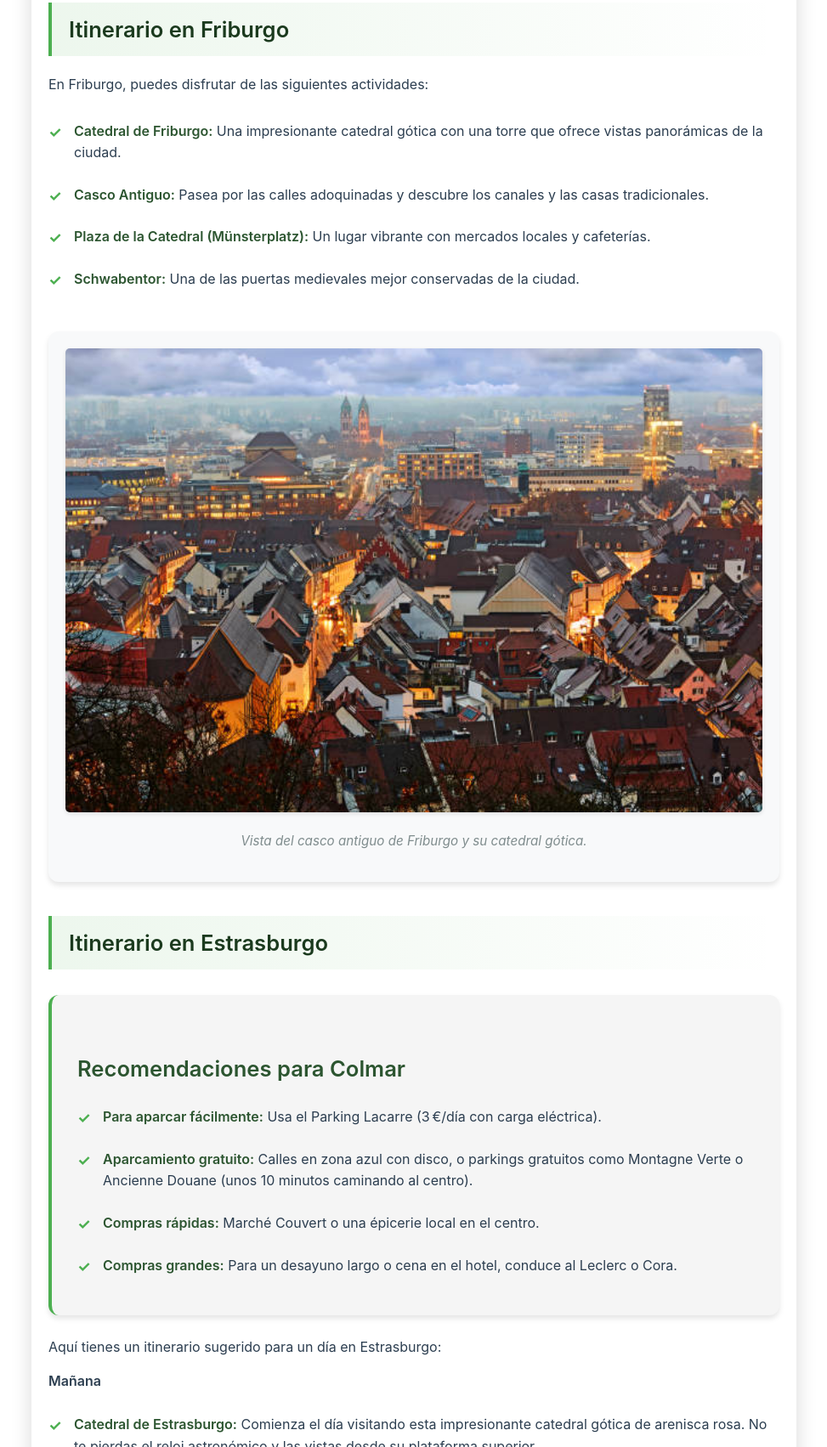
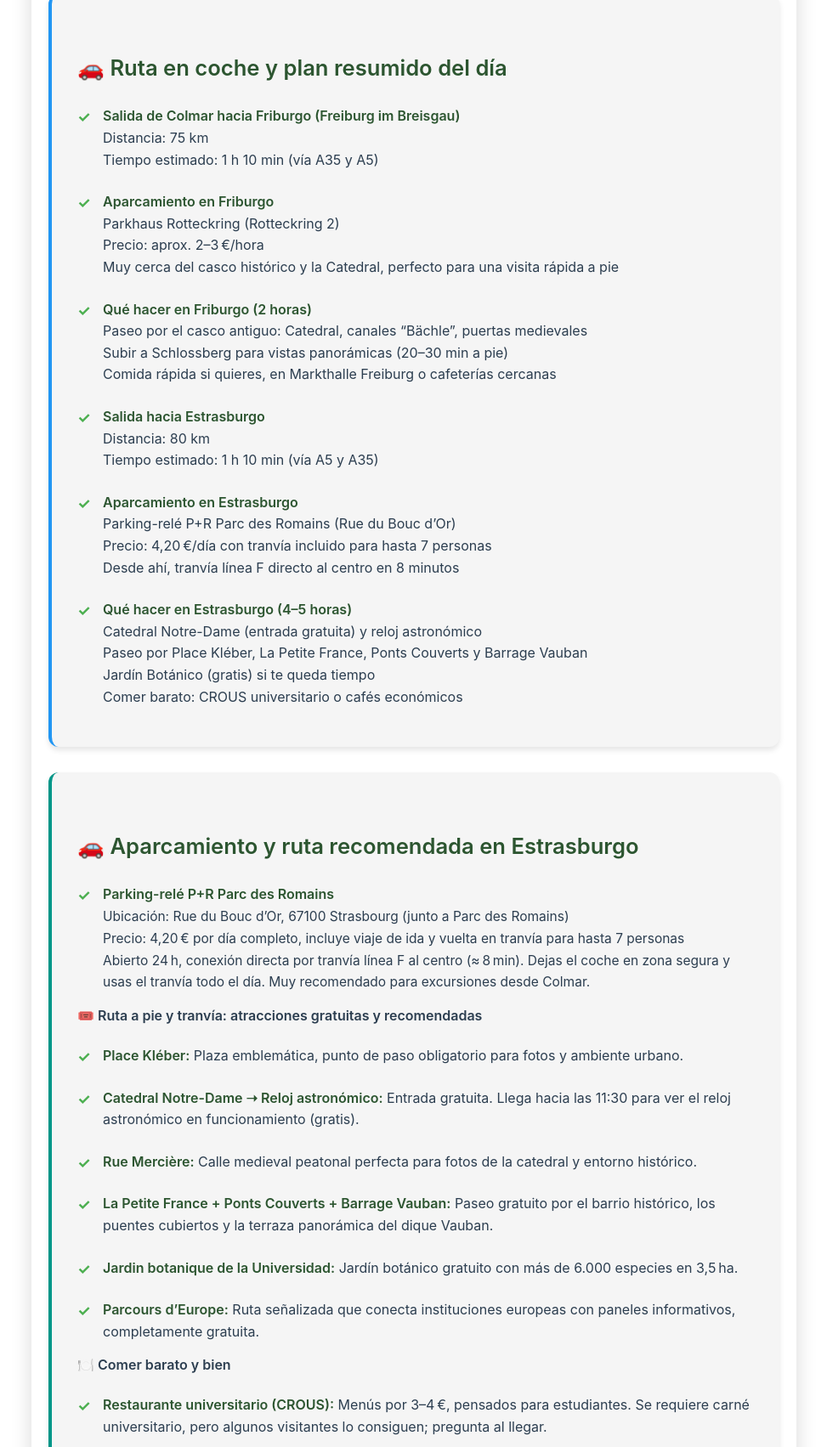
Before and after one commit to jesusprodriguezUnir/SelvaNegra, a plain HTML site: page dia6-Colmar-Estrasburgo.html in a window 1280 px wide. Shown: the part 1276-2979 px from the top of the page at 85% size, without its empty margins (153-1126 px from the left). Drawn offline with Linux system fonts and the light colour scheme; no server answers.

Commit message:
Actualizar itinerario de Friburgo y Estrasburgo con detalles de ruta, aparcamiento y recomendaciones de actividades.

```diff
--- a/dia6-Colmar-Estrasburgo.html
+++ b/dia6-Colmar-Estrasburgo.html
@@ -29,45 +29,70 @@
                 <li><strong>Estrasburgo a Colmar:</strong> 75 km (~1 hora).</li>
                 <li><strong>Distancia total:</strong> 205 km (~3 horas).</li>
             </ul>
-            <h3>Itinerario en Friburgo</h3>
-            <p>En Friburgo, puedes disfrutar de las siguientes actividades:</p>
-            <ul>
-                <li><strong>Catedral de Friburgo:</strong> Una impresionante catedral gótica con una torre que ofrece vistas panorámicas de la ciudad.</li>
-                <li><strong>Casco Antiguo:</strong> Pasea por las calles adoquinadas y descubre los canales y las casas tradicionales.</li>
-                <li><strong>Plaza de la Catedral (Münsterplatz):</strong> Un lugar vibrante con mercados locales y cafeterías.</li>
-                <li><strong>Schwabentor:</strong> Una de las puertas medievales mejor conservadas de la ciudad.</li>
-            </ul>
-            <div class="image-container">
-                <img src="images/dia8/Friburgo.jpg" alt="Friburgo" style="width:100%; border-radius: 5px; box-shadow: 0 2px 5px rgba(0, 0, 0, 0.1);">
-                <p>Vista del casco antiguo de Friburgo y su catedral gótica.</p>
+            <div class="info-card" style="background:#f5f5f5; border-left:4px solid #2196F3; margin-bottom:1.5rem;">
+                <h3>🚗 Ruta en coche y plan resumido del día</h3>
+                <ol>
+                    <li><strong>Salida de Colmar hacia Friburgo (Freiburg im Breisgau)</strong><br>
+                        Distancia: 75 km<br>
+                        Tiempo estimado: 1 h 10 min (vía A35 y A5)
+                    </li>
+                    <li><strong>Aparcamiento en Friburgo</strong><br>
+                        Parkhaus Rotteckring (Rotteckring 2)<br>
+                        Precio: aprox. 2–3 €/hora<br>
+                        Muy cerca del casco histórico y la Catedral, perfecto para una visita rápida a pie
+                    </li>
+                    <li><strong>Qué hacer en Friburgo (2 horas)</strong><br>
+                        Paseo por el casco antiguo: Catedral, canales “Bächle”, puertas medievales<br>
+                        Subir a Schlossberg para vistas panorámicas (20–30 min a pie)<br>
+                        Comida rápida si quieres, en Markthalle Freiburg o cafeterías cercanas
+                    </li>
+                    <li><strong>Salida hacia Estrasburgo</strong><br>
+                        Distancia: 80 km<br>
+                        Tiempo estimado: 1 h 10 min (vía A5 y A35)
+                    </li>
+                    <li><strong>Aparcamiento en Estrasburgo</strong><br>
+                        Parking-relé P+R Parc des Romains (Rue du Bouc d’Or)<br>
+                        Precio: 4,20 €/día con tranvía incluido para hasta 7 personas<br>
+                        Desde ahí, tranvía línea F directo al centro en 8 minutos
+                    </li>
+                    <li><strong>Qué hacer en Estrasburgo (4–5 horas)</strong><br>
+                        Catedral Notre-Dame (entrada gratuita) y reloj astronómico<br>
+                        Paseo por Place Kléber, La Petite France, Ponts Couverts y Barrage Vauban<br>
+                        Jardín Botánico (gratis) si te queda tiempo<br>
+                        Comer barato: CROUS universitario o cafés económicos
+                    </li>
+                </ol>
             </div>
-            <h3>Itinerario en Estrasburgo</h3>
 
-            <div class="info-card" style="background:#f5f5f5; border-left:4px solid #4CAF50; margin-bottom:1.5rem;">
-                <h3>Recomendaciones para Colmar</h3>
+            <div class="info-card" style="background:#f5f5f5; border-left:4px solid #009688; margin-bottom:1.5rem;">
+                <h3>🚗 Aparcamiento y ruta recomendada en Estrasburgo</h3>
                 <ul>
-                    <li><strong>Para aparcar fácilmente:</strong> Usa el Parking Lacarre (3 €/día con carga eléctrica).</li>
-                    <li><strong>Aparcamiento gratuito:</strong> Calles en zona azul con disco, o parkings gratuitos como Montagne Verte o Ancienne Douane (unos 10 minutos caminando al centro).</li>
-                    <li><strong>Compras rápidas:</strong> Marché Couvert o una épicerie local en el centro.</li>
-                    <li><strong>Compras grandes:</strong> Para un desayuno largo o cena en el hotel, conduce al Leclerc o Cora.</li>
+                    <li><strong>Parking-relé P+R Parc des Romains</strong><br>
+                        <span style="font-size:0.97em;">Ubicación: Rue du Bouc d’Or, 67100 Strasbourg (junto a Parc des Romains)</span><br>
+                        <span style="font-size:0.97em;">Precio: 4,20 € por día completo, incluye viaje de ida y vuelta en tranvía para hasta 7 personas</span><br>
+                        <span style="font-size:0.97em;">Abierto 24 h, conexión directa por tranvía línea F al centro (≈ 8 min). Dejas el coche en zona segura y usas el tranvía todo el día. Muy recomendado para excursiones desde Colmar.</span>
+                    </li>
+                </ul>
+                <h4>🎟️ Ruta a pie y tranvía: atracciones gratuitas y recomendadas</h4>
+                <ul>
+                    <li><strong>Place Kléber:</strong> Plaza emblemática, punto de paso obligatorio para fotos y ambiente urbano.</li>
+                    <li><strong>Catedral Notre-Dame ➝ Reloj astronómico:</strong> Entrada gratuita. Llega hacia las 11:30 para ver el reloj astronómico en funcionamiento (gratis).</li>
+                    <li><strong>Rue Mercière:</strong> Calle medieval peatonal perfecta para fotos de la catedral y entorno histórico.</li>
+                    <li><strong>La Petite France + Ponts Couverts + Barrage Vauban:</strong> Paseo gratuito por el barrio histórico, los puentes cubiertos y la terraza panorámica del dique Vauban.</li>
+                    <li><strong>Jardin botanique de la Universidad:</strong> Jardín botánico gratuito con más de 6.000 especies en 3,5 ha.</li>
+                    <li><strong>Parcours d’Europe:</strong> Ruta señalizada que conecta instituciones europeas con paneles informativos, completamente gratuita.</li>
+                </ul>
+                <h4>🍽️ Comer barato y bien</h4>
+                <ul>
+                    <li><strong>Restaurante universitario (CROUS):</strong> Menús por 3–4 €, pensados para estudiantes. Se requiere carné universitario, pero algunos visitantes lo consiguen; pregunta al llegar.</li>
+                    <li><strong>Alternativa económica:</strong> Café Brant (junto al Museo de Arte Moderno) o Art Café en Petite France: cafés ligeros 5–8 €.</li>
                 </ul>
             </div>
-            <p>Aquí tienes un itinerario sugerido para un día en Estrasburgo:</p>
-            <h4>Mañana</h4>
-            <ul>
-                <li><strong>Catedral de Estrasburgo:</strong> Comienza el día visitando esta impresionante catedral gótica de arenisca rosa. No te pierdas el reloj astronómico y las vistas desde su plataforma superior.</li>
-                <li><strong>Grande Île:</strong> Explora este centro histórico, declarado Patrimonio de la Humanidad por la UNESCO. Puedes visitar el Palacio Rohan y disfrutar de un paseo por sus calles empedradas.</li>
-            </ul>
+
             <div class="image-container">
                 <img src="images/dia8/Estrasburgo.jpg" alt="Estrasburgo" style="width:100%; border-radius: 5px; box-shadow: 0 2px 5px rgba(0, 0, 0, 0.1);">
                 <p>Catedral de Estrasburgo.</p>
             </div>
-            <h4>Tarde</h4>
-            <ul>
-                <li><strong>Petite France:</strong> Este encantador barrio es famoso por sus casas de entramado de madera y canales. Disfruta de un paseo relajado y admira la arquitectura típica alsaciana.</li>
-                <li><strong>Barrage Vauban:</strong> Sube al terrado para disfrutar de una vista panorámica de la ciudad.</li>
-                <li><strong>Ponts Couverts:</strong> Pasa por estos puentes cubiertos, una de las atracciones más icónicas de Estrasburgo.</li>
-            </ul>
             <div class="image-container">
                 <img src="images/dia8/PetiteFrance.jpg" alt="Estrasburgo" style="width:100%; border-radius: 5px; box-shadow: 0 2px 5px rgba(0, 0, 0, 0.1);">
                 <p>Vista de Petite France en Estrasburgo, uno de los barrios más encantadores de la ciudad.</p>
@@ -78,7 +103,6 @@
                 width="600" height="450" style="border:0;" allowfullscreen="" loading="lazy" referrerpolicy="no-referrer-when-downgrade"></iframe>
             </div>
 
-            <h3>Gastos</h3>
             <div class="expenses-section">
                 <h3>Gastos</h3>
                 <p>En esta ruta, los gastos aproximados son los siguientes:</p>
@@ -95,12 +119,6 @@
                 <div class="weather-locations">
                     <div class="weather-location" id="weather-colmar">
                         <h4><i class="fas fa-map-marker-alt"></i> Colmar</h4>
-                        <div class="loading">
-                            <i class="fas fa-spinner fa-spin"></i> Cargando datos del tiempo...
-                        </div>
-                    </div>
-                    <div class="weather-location" id="weather-friburgo">
-                        <h4><i class="fas fa-map-marker-alt"></i> Friburgo</h4>
                         <div class="loading">
                             <i class="fas fa-spinner fa-spin"></i> Cargando datos del tiempo...
                         </div>
```
